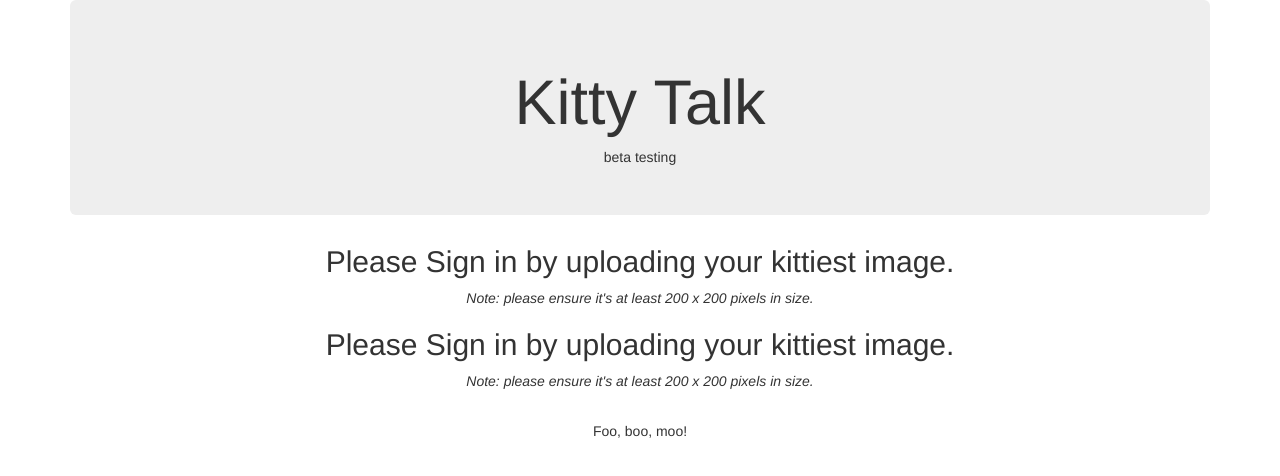
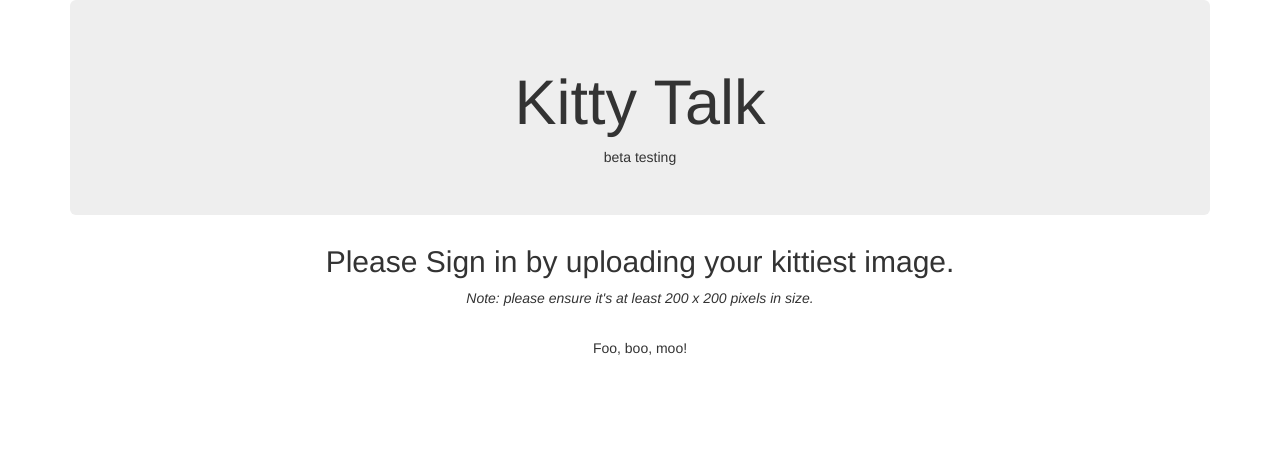
Before and after one commit to mpuica/kitty-talk, a website: page public/index.html in a window 1280 px wide. Shown: the part 86-562 px from the top of the page. Drawn offline with nearby package versions, Linux system fonts and the light colour scheme.

Commit message:
fix small frontend  bug

```diff
--- a/public/index.html
+++ b/public/index.html
@@ -96,7 +96,7 @@
                         </div>
                         <div class="col-md-2 pull-right">
                             <span class="kt-action glyphicon glyphicon-plus sign" aria-hidden="true"
-                                  title="Add kitty to your crew" ng-click="addKittyToCrew({{all_kitty._id}})"></span>
+                                  title="Add kitty to your crew" ng-click="addKittyToCrew(all_kitty._id)"></span>
                         </div>
                     </div>
                 </div>
@@ -114,12 +114,6 @@
         </div>
     </div>
 
-    <div class="text-center"  ng-if="!kitty._id">
-        <h2>Please Sign in by uploading your kittiest image.</h2>
-        <p><em>Note: please ensure it's at least 200 x 200 pixels in size.</em></p>
-    </div>
-
-
     <div class="kt-footer row">
         <div class="col-sm-8 col-sm-offset-2 text-center">
             Foo, boo, moo!
```
